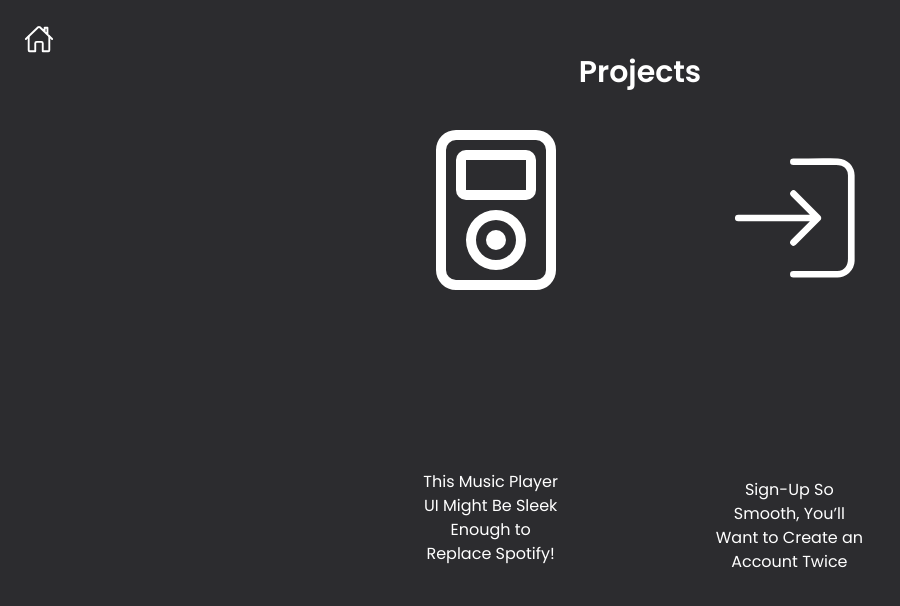
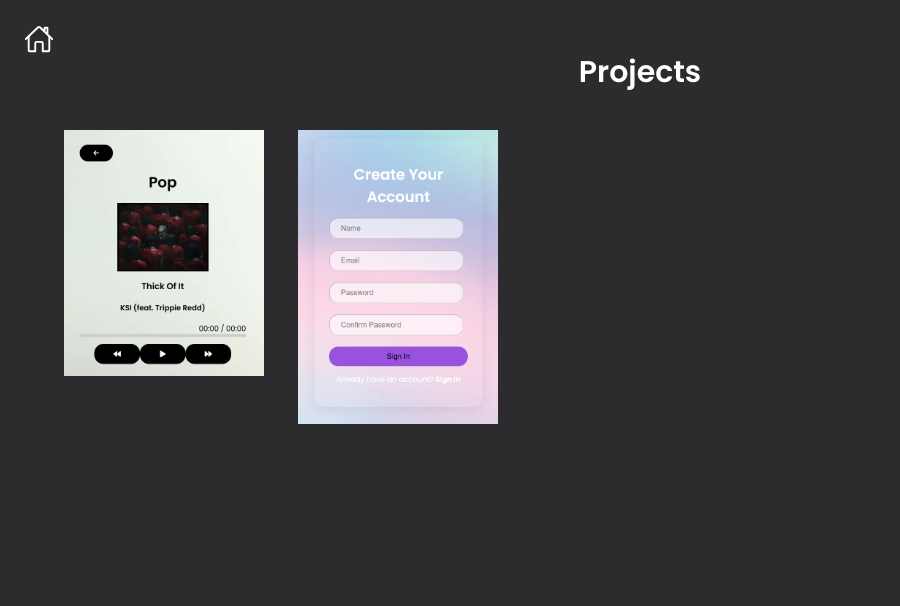
Before and after one commit to TokaMolupe/Portfolio, a React (Create React App) app: page /#/Projects in a window 1280 px wide. Shown: the top 606 px of the page, without its empty margins (0-900 px from the left). Built offline with nearby package versions, Linux system fonts and the light colour scheme.

Commit message:
Updated About Section

```diff
--- /dev/null
+++ b/src/components/About.jsx
@@ -0,0 +1,24 @@
+
+
+function AboutMe() {
+    return (
+        <div className="p-6 text-white">
+            <div>
+                <h1 className="text-3xl font-bold text-center hover:underline hover:text-lime-500">
+                    About Me
+                </h1>
+            </div>
+            <div>
+                <p className="text-[0.8rem] md:text-xl mt-5 text-gray-400">
+                    I’m a front-end developer and designer who creates clean,
+                    responsive interfaces that are both functional and visually appealing.
+                    I enjoy solving problems, whether it’s fixing bugs or turning designs into reality.
+                    Always curious and ready to learn, I’m dedicated to building better and more engaging
+                    web experiences. Let’s make something great together!
+                </p>
+            </div>
+        </div>
+    );
+};
+
+export default AboutMe;
--- a/src/components/Project.jsx
+++ b/src/components/Project.jsx
@@ -1,7 +1,7 @@
-import { CiLogin } from "react-icons/ci";
-import { BsMusicPlayer } from "react-icons/bs";
 import { IoHomeOutline } from "react-icons/io5";
 import { Link } from 'react-router-dom';
+import Player from "../assets/images/Player.png"
+import Page from "../assets/images/Page.png"
 
 function Project() {
 
@@ -15,23 +15,18 @@ function Project() {
                 </Link>
                 <h1 className="text-3xl font-bold text-center hover:underline hover:text-lime-500">Projects</h1>
             </div>
-            <div className="flex justify-between items-center  w-full mt-10 max-w-md mx-auto">
-                <div className="w-2/6 h-80 bg-transparent cursor-pointer text-center">
-                    <a href="https://tokamolupe.github.io/Music-Player-UI-Mockup/" className="h-full w-full block justify-center items-center">
-                        <BsMusicPlayer className="text-[10rem] hover:scale-105 hover:text-lime-500" />
-                    </a>
-                    <p className="mt-5 hover:text-lime-500">
-                        This Music Player UI Might Be Sleek Enough to Replace Spotify! <br />
-
-                    </p>
-                </div>
-                <div className="w-2/6 h-80 bg-transparent cursor-pointer text-center">
-                    <a href="https://tokamolupe.github.io/Sign-Up/" className="h-full w-full block mt-2">
-                        <CiLogin className="text-[10rem] hover:scale-105 hover:text-lime-500" />
-                    </a>
-                    <p className="mt-5 hover:text-lime-5001">
-                        Sign-Up So Smooth, You’ll Want to Create an Account Twice
-                    </p>
+            <div className="flex justify-center items-start mt-10">
+                <div className="w-full max-w-6xl [column-width:200px] gap-4 columns">
+                    <div className="bg-transparent cursor-pointer text-center mb-10 md:mb-0">
+                        <a href="https://tokamolupe.github.io/Music-Player-UI-Mockup/" className="h-full w-full block justify-center items-center">
+                            <img src={Player} alt="Music Player" className="transition-transform duration-300 ease-in-out hover:scale-110 w-[200px]" />
+                        </a> <br />
+                    </div>
+                    <div className="bg-transparent cursor-pointer text-center">
+                        <a href="https://tokamolupe.github.io/Sign-Up/" className="h-full w-full block mt-2">
+                            <img src={Page} alt="Sign Up Page" className="transition-transform duration-300 ease-in-out hover:scale-110 w-[200px]" />
+                        </a>
+                    </div>
                 </div>
             </div>
         </div>
--- /dev/null
+++ b/src/components/Skills.jsx
@@ -0,0 +1,18 @@
+
+
+function Skills() {
+    return (
+        <div className="flex justify-center items-center mt-10 text-white p-6 min-height-full">
+            <div className="w-full max-w-6xl [column-width:200px] gap-20 columns">
+                <div className="mb-4 p-4 rounded bg-transparent shadow-md shadow-lime-500 hover:shadow-black hover:bg-lime-500 hover:scale-100 w-[200px]">HTML</div>
+                <div className="mb-4 p-4 rounded bg-transparent shadow-md shadow-lime-500 hover:shadow-black hover:bg-lime-500 hover:scale-100 w-[200px]">CSS</div>
+                <div className="mb-4 p-4 rounded bg-transparent shadow-md shadow-lime-500 hover:shadow-black hover:bg-lime-500 hover:scale-100 w-[200px]">Javascript</div>
+                <div className="mb-4 p-4 rounded bg-transparent shadow-md shadow-lime-500 hover:shadow-black hover:bg-lime-500 hover:scale-100 w-[200px]">Tailwind CSS</div>
+                <div className="mb-4 p-4 rounded bg-transparent shadow-md shadow-lime-500 hover:shadow-black hover:bg-lime-500 hover:scale-100 w-[200px]">React JS</div>
+                <div className="mb-4 p-4 rounded bg-transparent shadow-md shadow-lime-500 hover:shadow-black hover:bg-lime-500 hover:scale-100 w-[200px]">Python</div>
+            </div>
+        </div>
+    )
+}
+
+export default Skills;
--- a/src/pages/About.js
+++ b/src/pages/About.js
@@ -1,9 +1,14 @@
-
+import AboutMe from "../components/About"
+import Skills from "../components/Skills"
+import AnimatedPage from "../components/Animated";
 
 function About() {
     return (
         <div>
-            <h1>About</h1>
+            <AnimatedPage>
+                <AboutMe />
+                <Skills />
+            </AnimatedPage>
         </div>
     );
 }
```
Also changed, not shown: src/assets/images/Page.png (added), src/assets/images/Player.png (added).
